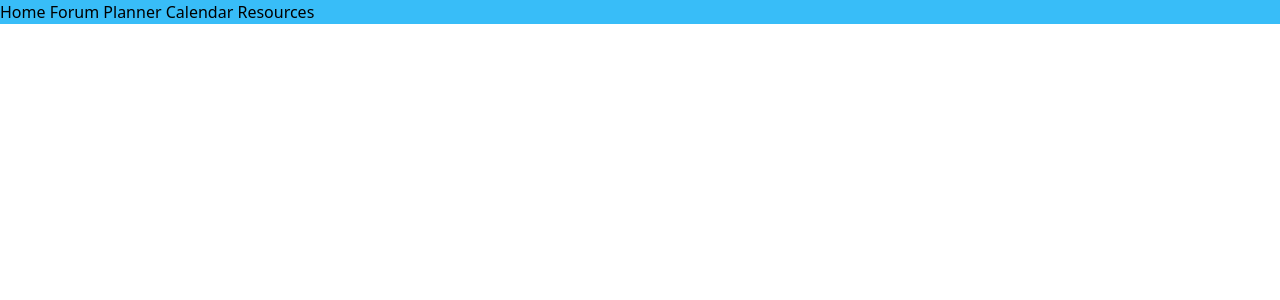
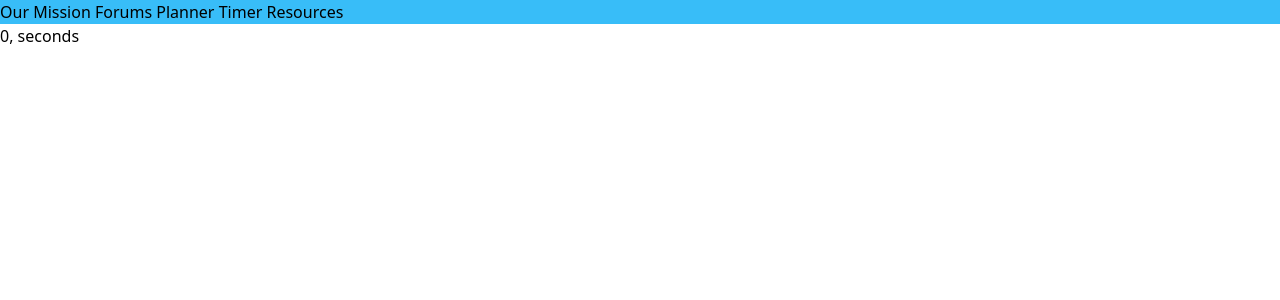
Before and after one commit to AdrianRRojo/adhd4u, a React (Create React App) app: page /timer in a window 1280 px wide. Shown: the top 300 px of the page. Built offline with nearby package versions, Linux system fonts and the light colour scheme.

Commit message:
updated navBar to correctly correspond with file names

```diff
--- a/src/App.js
+++ b/src/App.js
@@ -4,9 +4,9 @@ import {Routes, Route} from 'react-router-dom'
 
 import Forum from "./components/pages/Forum";
 import Planner from "./components/pages/Planner";
-import Tracker from "./components/pages/Tracker";
+import Timer from "./components/pages/Timer";
 import Resources from "./components/pages/Resources";
-import Home from "./components/pages/Home";
+// import Home from "./components/pages/Home";
 import About from "./components/pages/About";
 import NavBar from "./components/NavBar";
 function App() {
@@ -40,9 +40,9 @@ function App() {
           }
         />
         <Route
-          path='/tracker'
+          path='/timer'
           element={
-            <Tracker />
+            <Timer />
           }
         />
         <Route
--- a/src/components/NavBar.jsx
+++ b/src/components/NavBar.jsx
@@ -5,19 +5,19 @@ export default function NavBar() {
     <div className="bg-sky-400">
         <nav>
           <Link to='/'>
-            Home
+            Our Mission
           </Link>
           &nbsp;
           <Link to='/forum'>
-            Forum
+            Forums
           </Link>
           &nbsp;
           <Link to='/planner'>
             Planner
           </Link>
           &nbsp;
-          <Link to='/tracker'>
-            Calendar
+          <Link to='/timer'>
+            Timer
           </Link>
           &nbsp;
           <Link to='/resources'>
--- /dev/null
+++ b/src/components/pages/Timer.jsx
@@ -0,0 +1,11 @@
+import React, {useState} from "react"
+
+
+export default function Timer(){
+    const [seconds, setSeconds] = useState(0)
+    return(
+        <div>
+            <p>{seconds}, seconds</p>
+        </div>
+    )
+}
--- a/src/components/pages/tracker.jsx
+++ /dev/null
@@ -1,10 +0,0 @@
-import React from "react"
-
-
-export default function Tracker(){
-    return(
-        <div>
-            <p>Tracker</p>
-        </div>
-    )
-}
--- a/src/index.js
+++ b/src/index.js
@@ -4,6 +4,7 @@ import { BrowserRouter } from 'react-router-dom';
 import './index.css';
 import App from './App';
 import reportWebVitals from './reportWebVitals';
+
 
 const root = ReactDOM.createRoot(document.getElementById('root'));
 root.render(
```
